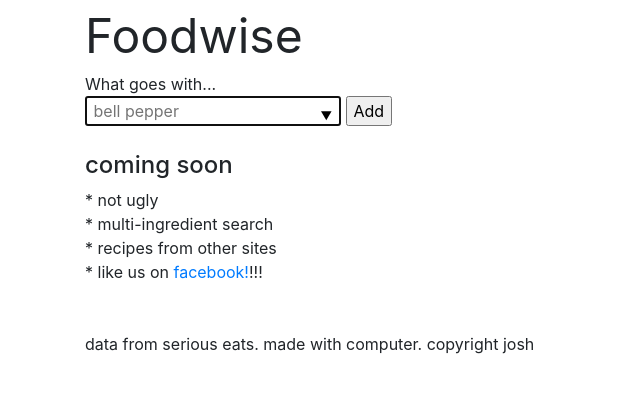
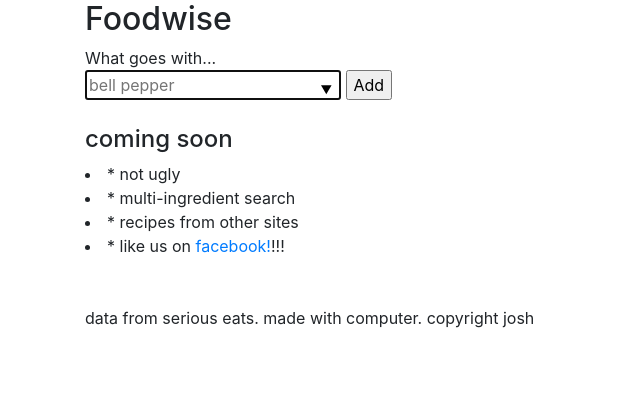
Before and after one commit to josh-minch/flavorwise, a Flask app: page / in a window 1280 px wide. Shown: the top 393 px of the page, without its empty margins (0-640 px from the left). Run offline with Flask 2, Linux system fonts and the light colour scheme; parts of the project's set-up code (start-up, migrations or seed data) failed here and were passed over; some libraries are stand-ins or nearby versions.

Commit message:
Tweak style

```diff
--- a/static/style.css
+++ b/static/style.css
@@ -1,10 +1,6 @@
 /* .serif {
   font-family: Times, serif;
 } */
-
-.title {
-  font-size: 3em;
-}
 
 #cur-ingreds {
   margin-top: 15px;
@@ -29,11 +25,3 @@
 .italic {
   font-style: italic
 }
-
-h1 {
-  font-size: 3em;
-}
-
-li {
-  list-style: none;
-}
--- a/templates/index.html
+++ b/templates/index.html
@@ -5,7 +5,7 @@
     <meta charset="utf-8">
     <meta name="viewport" content="width=device-width, initial-scale=1, shrink-to-fit=no">
 
-    <title>eat</title>
+    <title>Foodwise</title>
 
     <link rel="stylesheet" href="https://cdn.jsdelivr.net/npm/bootstrap@4.5.3/dist/css/bootstrap.min.css"
         integrity="sha384-TX8t27EcRE3e/ihU7zmQxVncDAy5uIKz4rEkgIXeMed4M0jlfIDPvg6uqKI2xXr2" crossorigin="anonymous">
@@ -18,14 +18,12 @@
 
 <body>
     <div class="container">
-        <header>
-            <div class="title serif">Foodwise</div>
-        </header>
+        <h2 class="">Foodwise</h2>
         <div class="row">
             <div class="col-sm">
                 <span class="">What goes with...</span>
                 <form id="search">
-                    <input list="all_ingreds" autocomplete="off" name="search" placeholder=" bell pepper" autofocus="true" required>
+                    <input list="all_ingreds" autocomplete="off" name="search" placeholder="bell pepper" autofocus="true" required>
                     <datalist id="all_ingreds">
                         {% for ingred in all_ingreds %}<option value="{{ ingred }}"></option>{% endfor %}
                     </datalist>
```
